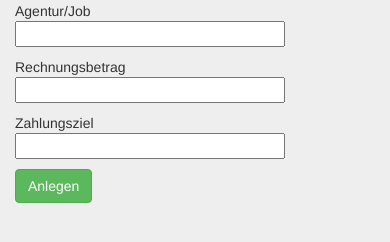
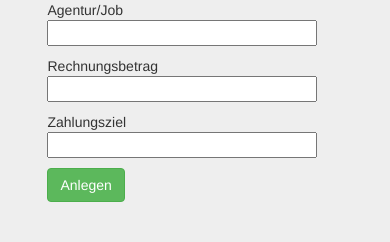
Before and after one commit to sabinez/ermahnung, a plain HTML site: page index.html in a window 390 px wide. Drawn offline with nearby package versions, Linux system fonts and the light colour scheme.

Commit message:
responsive

```diff
--- a/index.html
+++ b/index.html
@@ -13,8 +13,7 @@
 <body>
   <div class="container-fluid">
     <div class="row">
-      <div class="col-md-4"></div>
-      <div class="col-md-4">
+      <div class="col-xs-10 col-xs-offset-1 col-sm-4 col-sm-offset-4">
         <form action="input_text.htm">
           <p>Agentur/Job<br><input name="agentur" type="text" size="30" maxlength="30"></p>
           <p>Rechnungsbetrag<br><input name="betrag" type="text" size="30" maxlength="30"></p>
@@ -22,7 +21,6 @@
           <button type="button" class="btn btn-success">Anlegen</button>
         </form>
       </div>
-      <div class="col-md-4"></div>
     </div>
   </div>
 
```
